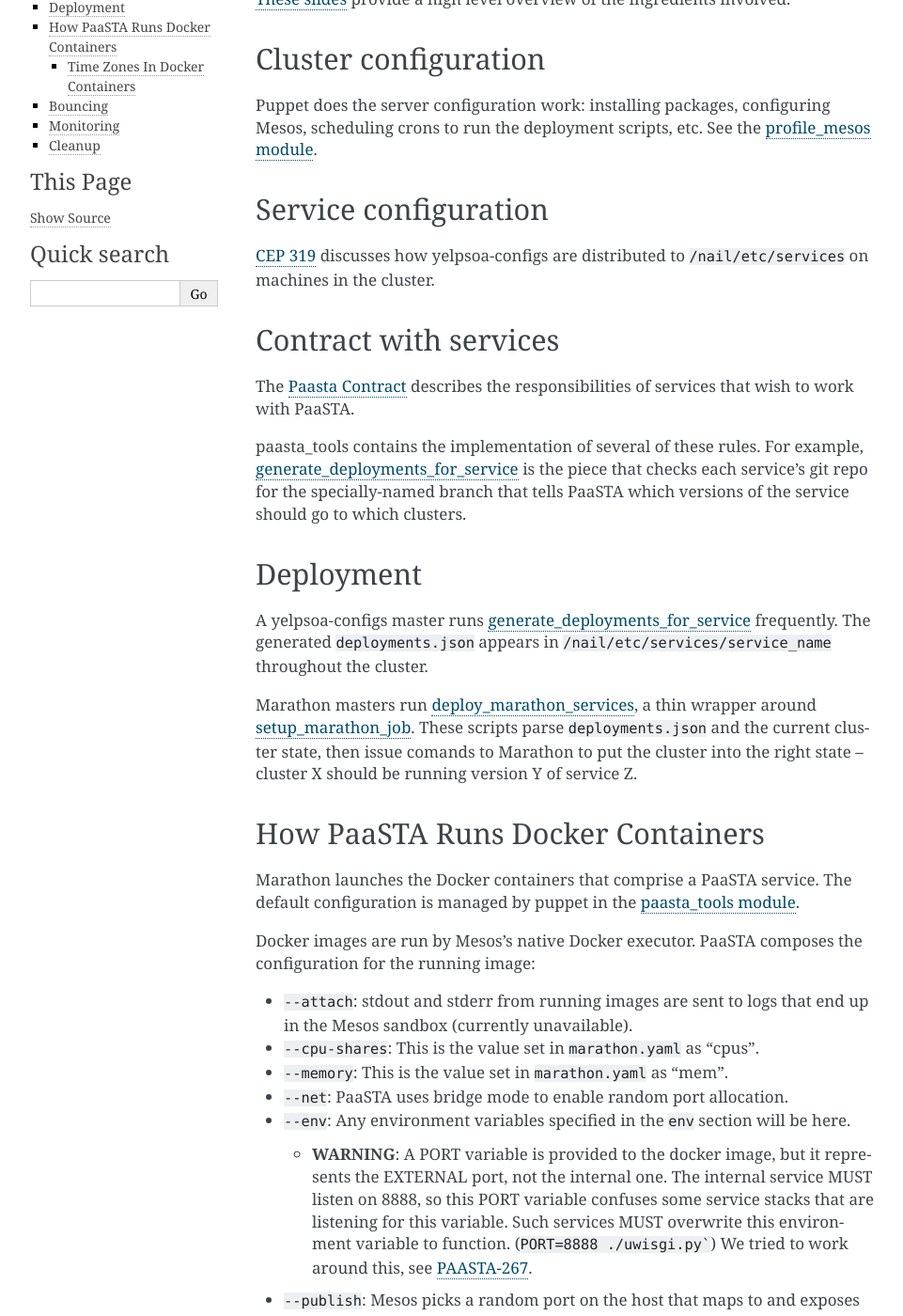
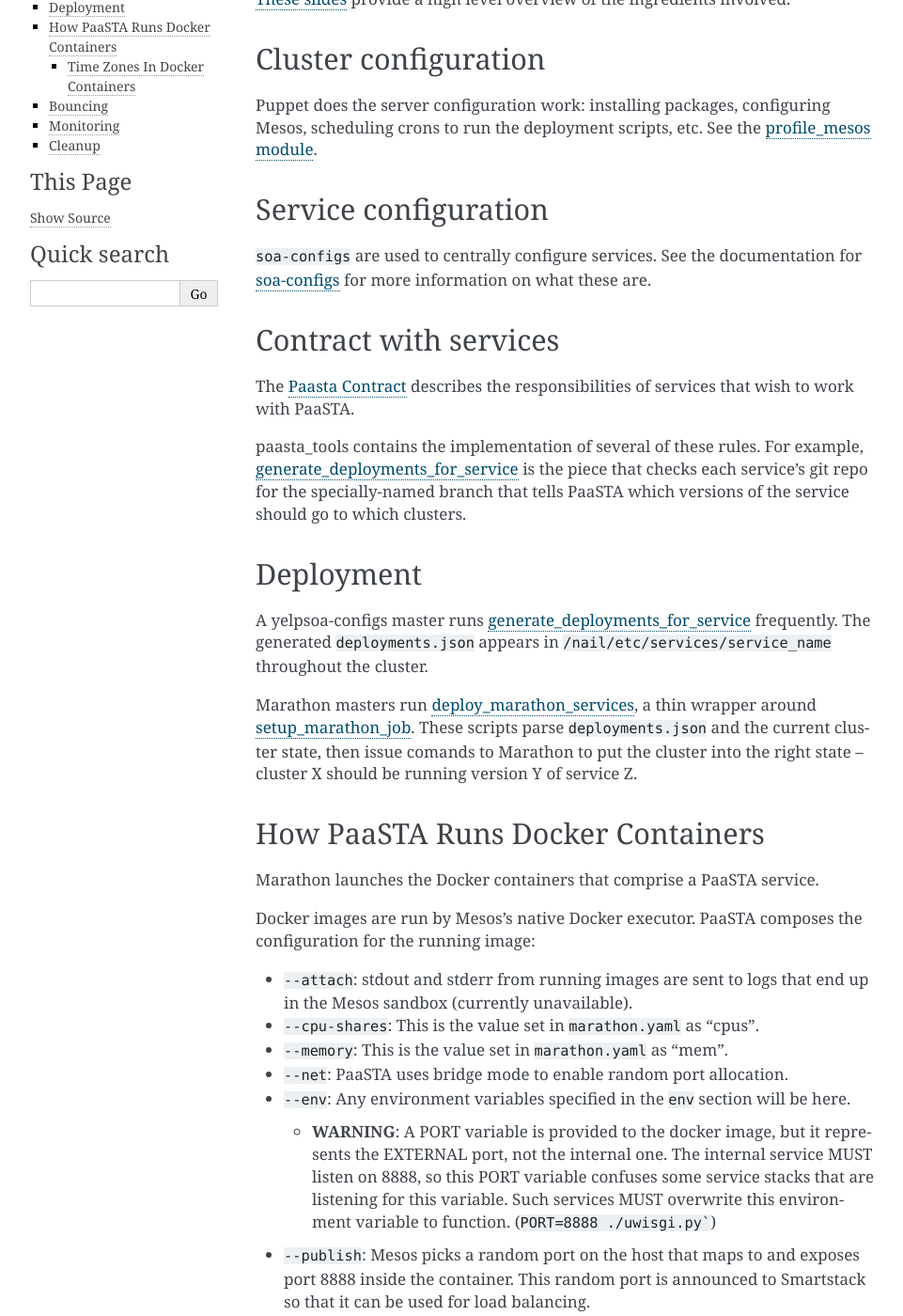
Before and after one commit to Yelp/paasta, a Sphinx documentation site: the page built from docs/source/workflow.rst, in a window 1280 px wide and 1400 px high, scrolled down 244 px. Shown: the whole window at 94% size, without its empty margins (148-1109 px from the left). Built offline with Sphinx 7.4.7, drawn with Linux system fonts in a browser that asks for light colours; pages that are not in the unit, such as notebooks, are missing from menus.

Commit message:
Remove references to internal CEP/SCF stuff

````diff
--- a/docs/source/index.rst
+++ b/docs/source/index.rst
@@ -75,6 +75,7 @@
 .. toctree::
    :maxdepth: 2
 
+   soa_configs
    installation/getting_started
 
 
--- a/docs/source/workflow.rst
+++ b/docs/source/workflow.rst
@@ -16,8 +16,8 @@
 
 Service configuration
 ---------------------
-`CEP 319 <http://y/cep319>`_ discusses how yelpsoa-configs are distributed to
-``/nail/etc/services`` on machines in the cluster.
+``soa-configs`` are used to centrally configure services. See the documentation for
+`soa-configs <soa_configs.html>`_ for more information on what these are.
 
 Contract with services
 ----------------------
@@ -42,10 +42,7 @@
 
 How PaaSTA Runs Docker Containers
 ---------------------------------
-Marathon launches the Docker containers that comprise a PaaSTA service. The
-default configuration is managed by puppet in the `paasta_tools
-module
-<https://opengrok.yelpcorp.com/xref/sysgit/puppet/modules/paasta_tools/manifests/init.pp>`_.
+Marathon launches the Docker containers that comprise a PaaSTA service.
 
 Docker images are run by Mesos's native Docker executor. PaaSTA composes the
 configuration for the running image:
@@ -61,7 +58,7 @@
 
 * ``--env``: Any environment variables specified in the ``env`` section will be here.
 
-  * **WARNING**: A PORT variable is provided to the docker image, but it represents the EXTERNAL port, not the internal one. The internal service MUST listen on 8888, so this PORT variable confuses some service stacks that are listening for this variable. Such services MUST overwrite this environment variable to function. (``PORT=8888 ./uwisgi.py```) We tried to work around this, see `PAASTA-267 <https://jira.yelpcorp.com/browse/PAASTA-267>`_.
+  * **WARNING**: A PORT variable is provided to the docker image, but it represents the EXTERNAL port, not the internal one. The internal service MUST listen on 8888, so this PORT variable confuses some service stacks that are listening for this variable. Such services MUST overwrite this environment variable to function. (``PORT=8888 ./uwisgi.py```)
 
 * ``--publish``: Mesos picks a random port on the host that maps to and exposes
   port 8888 inside the container. This random port is announced to Smartstack
--- a/docs/source/yelpsoa_configs.rst
+++ b/docs/source/yelpsoa_configs.rst
@@ -2,7 +2,7 @@
 =========================================================
 
 paasta_tools reads configuration about services from several YAML
-files in `yelpsoa-configs <http://y/cep319>`_:
+files in `soa-configs <soa_configs.html>`_:
 
 marathon-[clustername].yaml
 ---------------------------
@@ -267,7 +267,7 @@
 
 The yaml where nerve namespaces are defined and bound to ports.
 
-See `CEP 319 <http://y/cep319>`_
+TODO: Link to nerve/synapse documentation on the format of this file.
 
 monitoring.yaml
 ---------------
````
Also changed, not shown: docs/source/installation/getting_started.rst (+2 -27 lines), docs/source/monitoring/check_classic_service_replication.rst (+1 -7 lines), docs/source/soa_configs.rst (added, +35 -0 lines), 6 other files.
